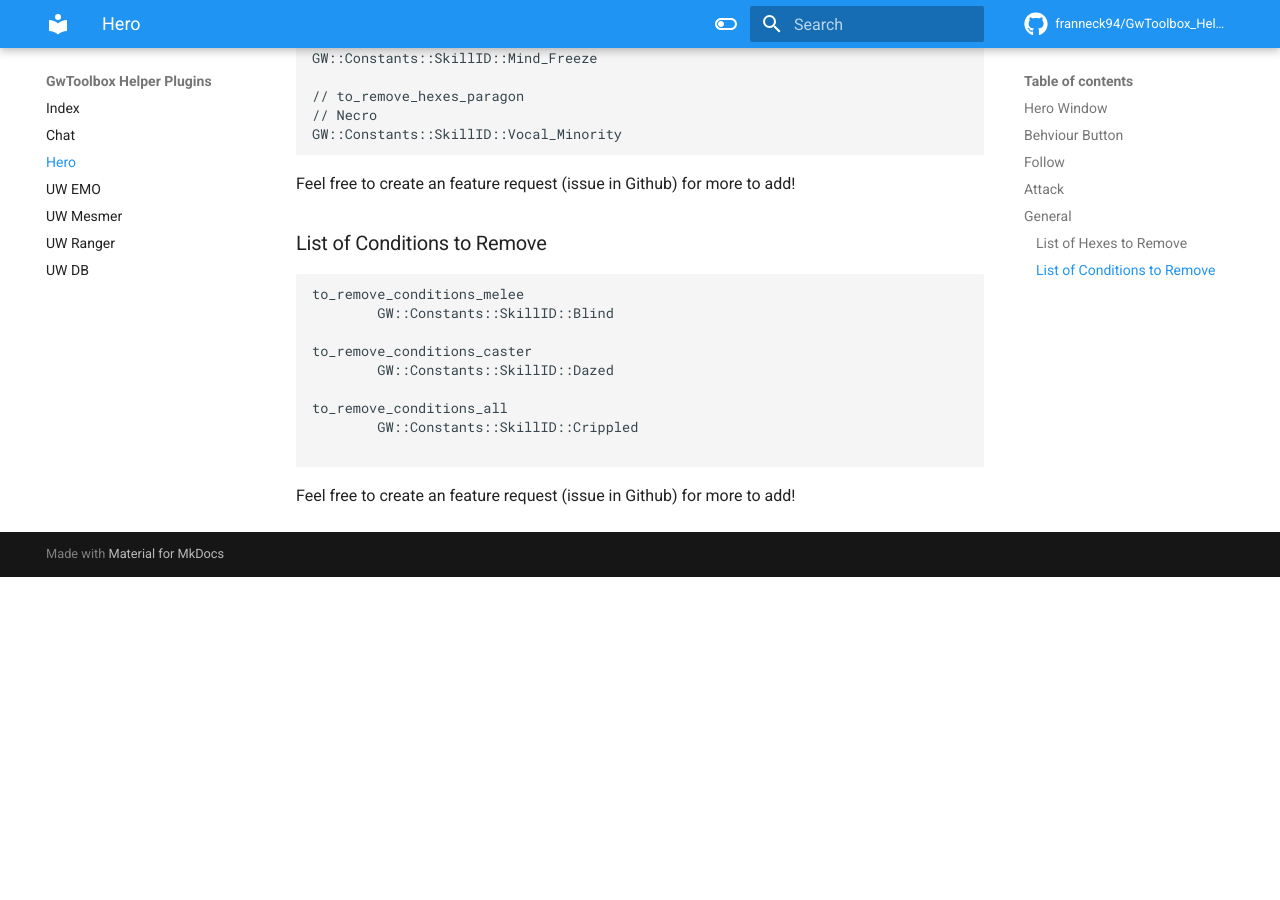
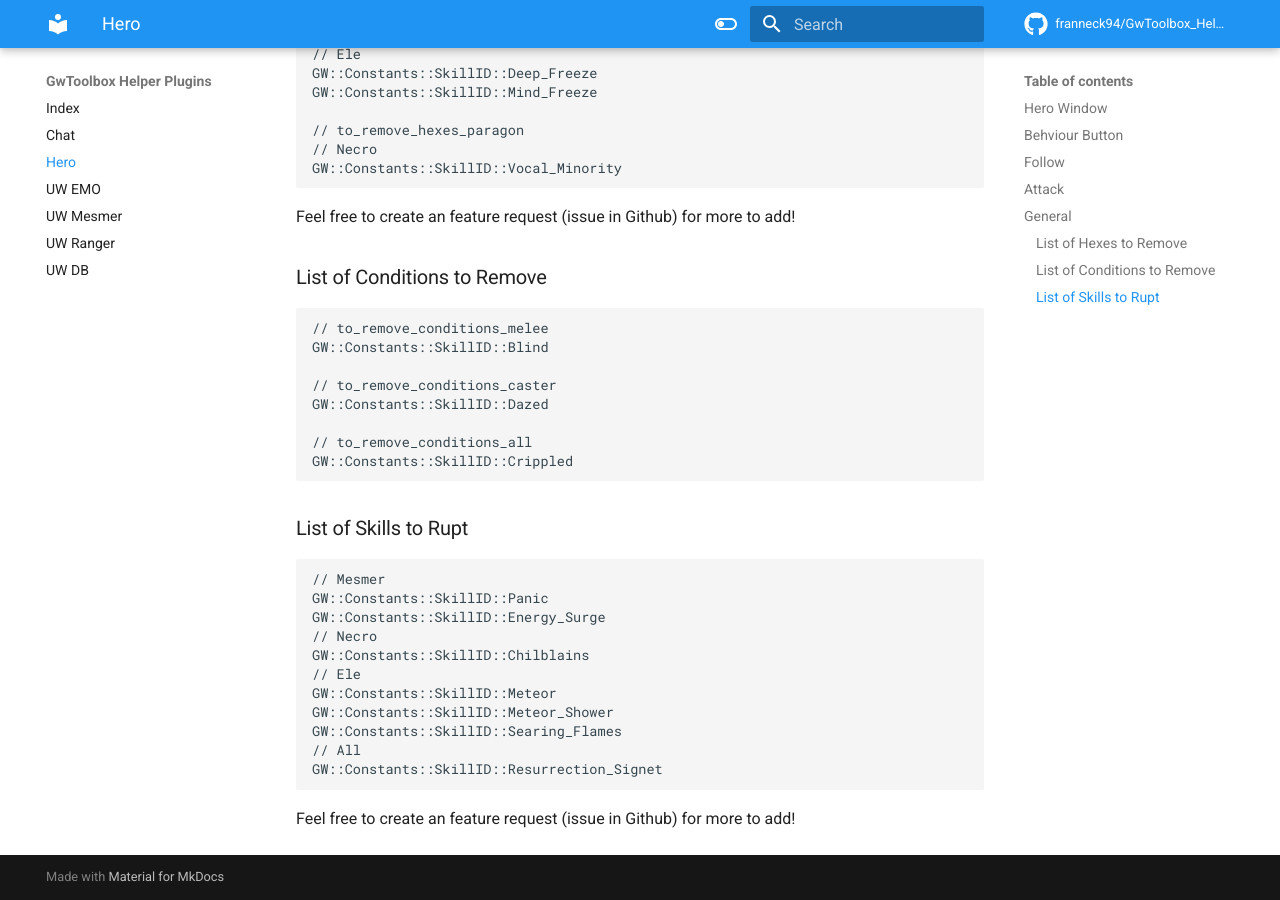
Before and after one commit to franneck94/GwToolbox_HelperPlugins, an MkDocs documentation site: the page built from docs/General/HeroWindow.md, in a window 1280 px wide and 900 px high, scrolled down 1917 px. Built offline with MkDocs 1.6.1 and Material for MkDocs 9.7.7, drawn with Linux system fonts in a browser that asks for light colours; comment, search, counter and statistics services are not loaded; before the commit the page ends 2494 px from its top, so only the background shows below that; some of the changed text lies outside the part shown.

Commit message:
added to doc

````diff
--- a/docs/General/HeroWindow.md
+++ b/docs/General/HeroWindow.md
@@ -38,6 +38,7 @@ Smart features are:
 - Immediatly shatter important hexes on the player
 - Immediatly remove important conditions on the player
   - For a full list of hexes and conditions to remove, look into the documentation!
+- Mesmer heros will rupt important enemy skills
 
 ### List of Hexes to Remove
 
@@ -80,15 +81,30 @@ Feel free to  create an feature request (issue in Github) for more to add!
 ### List of Conditions to Remove
 
 ```cpp
-to_remove_conditions_melee
-        GW::Constants::SkillID::Blind
+// to_remove_conditions_melee
+GW::Constants::SkillID::Blind
 
-to_remove_conditions_caster
-        GW::Constants::SkillID::Dazed
+// to_remove_conditions_caster
+GW::Constants::SkillID::Dazed
 
-to_remove_conditions_all
-        GW::Constants::SkillID::Crippled
+// to_remove_conditions_all
+GW::Constants::SkillID::Crippled
+```
 
+### List of Skills to Rupt
+
+```cpp
+// Mesmer
+GW::Constants::SkillID::Panic
+GW::Constants::SkillID::Energy_Surge
+// Necro
+GW::Constants::SkillID::Chilblains
+// Ele
+GW::Constants::SkillID::Meteor
+GW::Constants::SkillID::Meteor_Shower
+GW::Constants::SkillID::Searing_Flames
+// All
+GW::Constants::SkillID::Resurrection_Signet
 ```
 
 Feel free to  create an feature request (issue in Github) for more to add!
````
